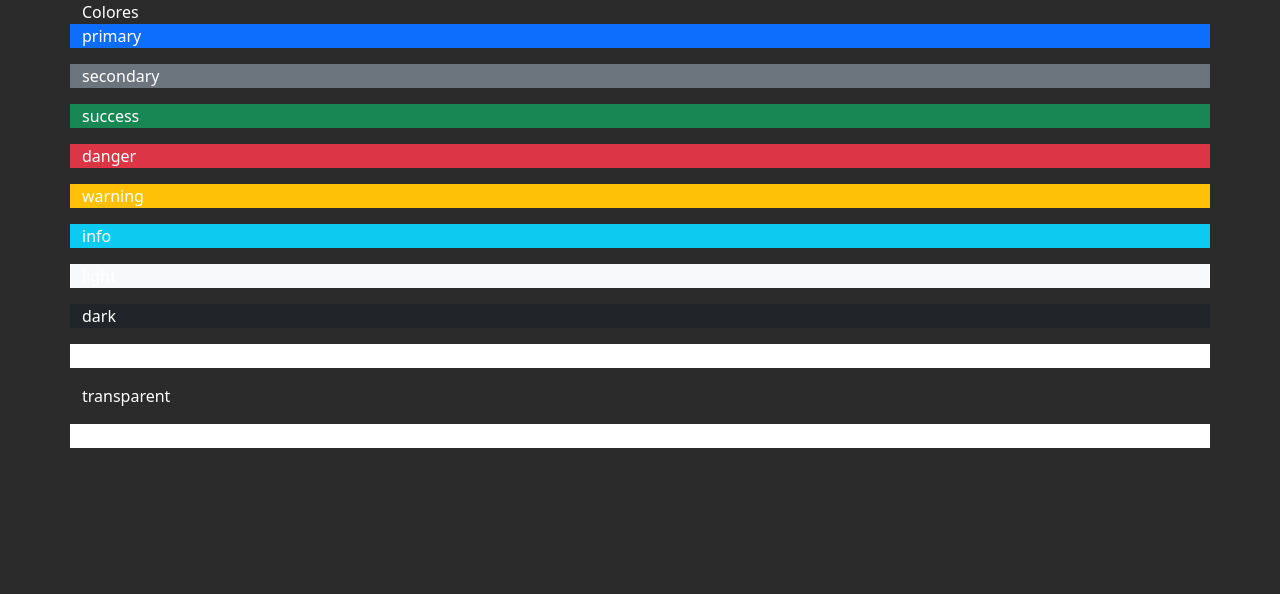
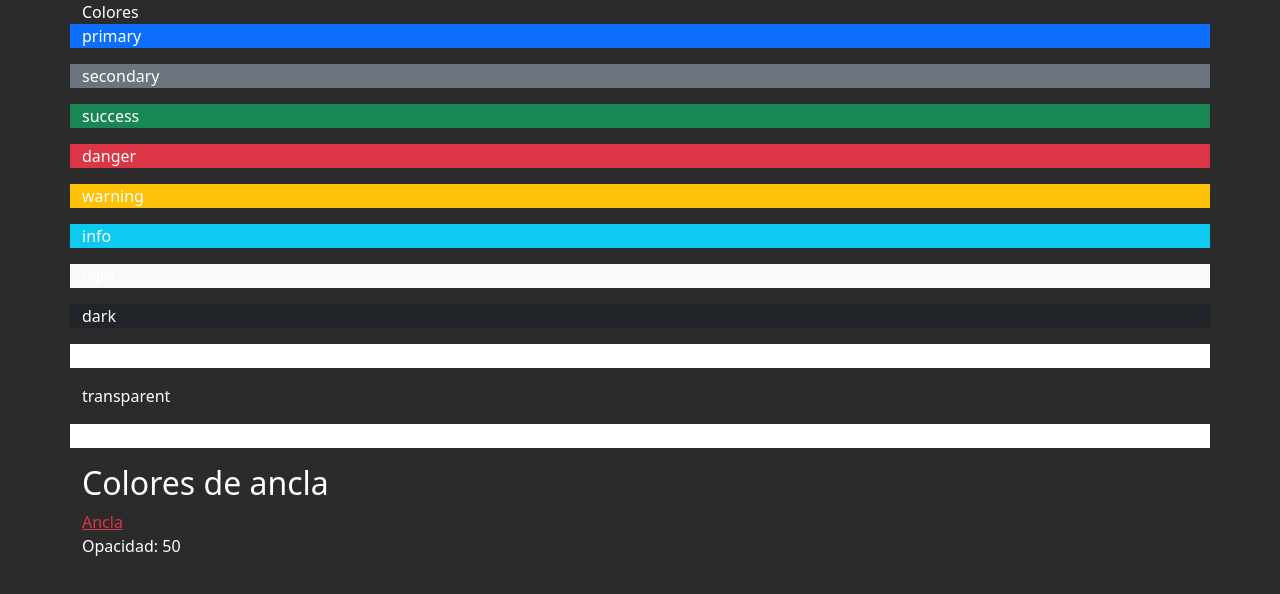
Before and after one commit to Galva21/curso_bootstrap5, a plain HTML site: page utilidades/colores.html in a window 1280 px wide. Drawn offline with nearby package versions, Linux system fonts and the light colour scheme.

Commit message:
Colores 1.2

```diff
--- a/utilidades/colores.html
+++ b/utilidades/colores.html
@@ -47,6 +47,11 @@
                 <p class="bg-transparent">transparent</p>
                 <p class="bg-body">body</p>
             </article>
+            <article class="row">
+                <h2>Colores de ancla</h2>
+                <a href="#" class="link-danger">Ancla</a>
+                <p class="text-opacity-50">Opacidad: 50</p>
+            </article>
         </section>
     </body>
 </html>
```
